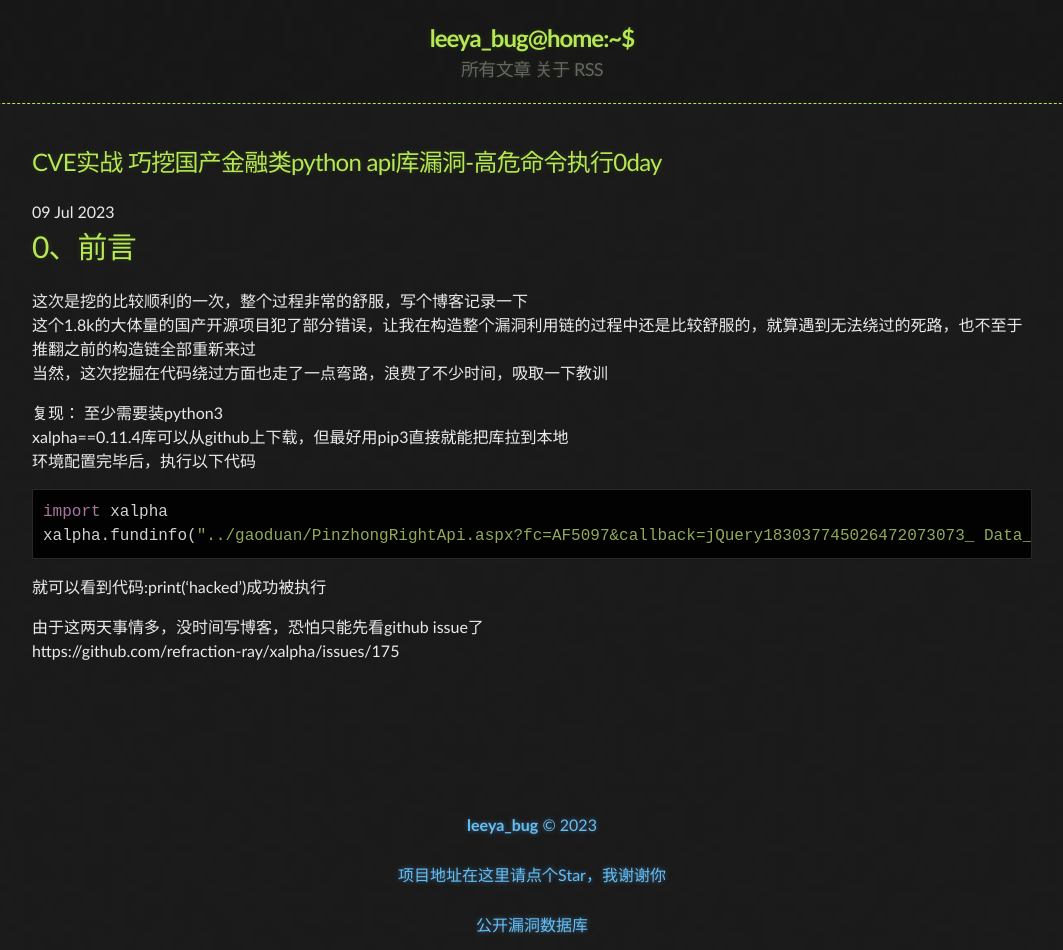
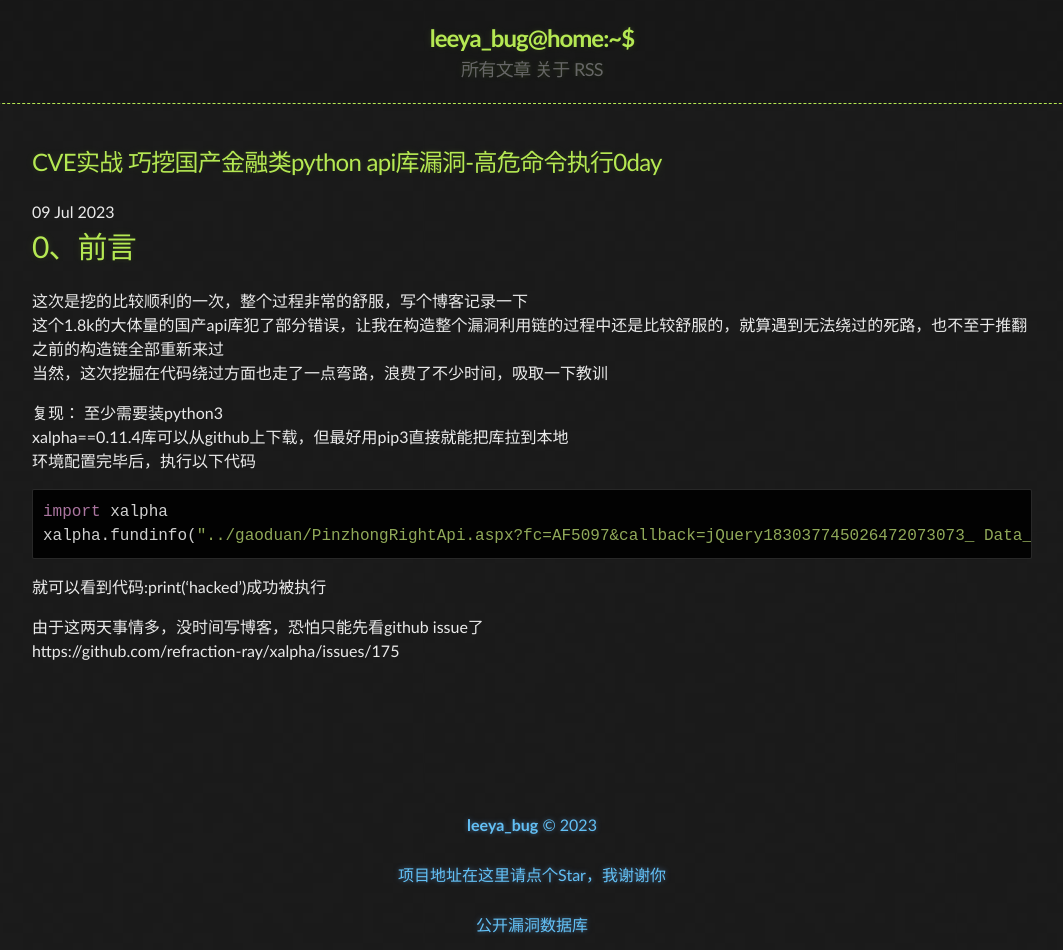
Before and after one commit to Leeyangee/leeyangee.github.io, a Jekyll site: the page built from _posts/2023-07-09-CVE实战 巧挖国产金融类python api库漏洞-高危命令执行0day.md, in a window 1280 px wide. Shown: the whole page, without its empty margins (108-1171 px from the left). Built offline with Jekyll 4.4.1, drawn with Linux system fonts in a browser that asks for light colours.

Commit message:
Update 2023-07-09-CVE实战 巧挖国产金融类python api库漏洞-高危命令执行0day.md

```diff
--- a/_posts/2023-07-09-CVE实战 巧挖国产金融类python api库漏洞-高危命令执行0day.md
+++ b/_posts/2023-07-09-CVE实战 巧挖国产金融类python api库漏洞-高危命令执行0day.md
@@ -4,7 +4,7 @@ published: true
 ---
 # [](#header-1)0、前言
 这次是挖的比较顺利的一次，整个过程非常的舒服，写个博客记录一下
-这个1.8k的大体量的国产开源项目犯了部分错误，让我在构造整个漏洞利用链的过程中还是比较舒服的，就算遇到无法绕过的死路，也不至于推翻之前的构造链全部重新来过
+这个1.8k的大体量的国产api库犯了部分错误，让我在构造整个漏洞利用链的过程中还是比较舒服的，就算遇到无法绕过的死路，也不至于推翻之前的构造链全部重新来过
 当然，这次挖掘在代码绕过方面也走了一点弯路，浪费了不少时间，吸取一下教训
 
 复现：
```
